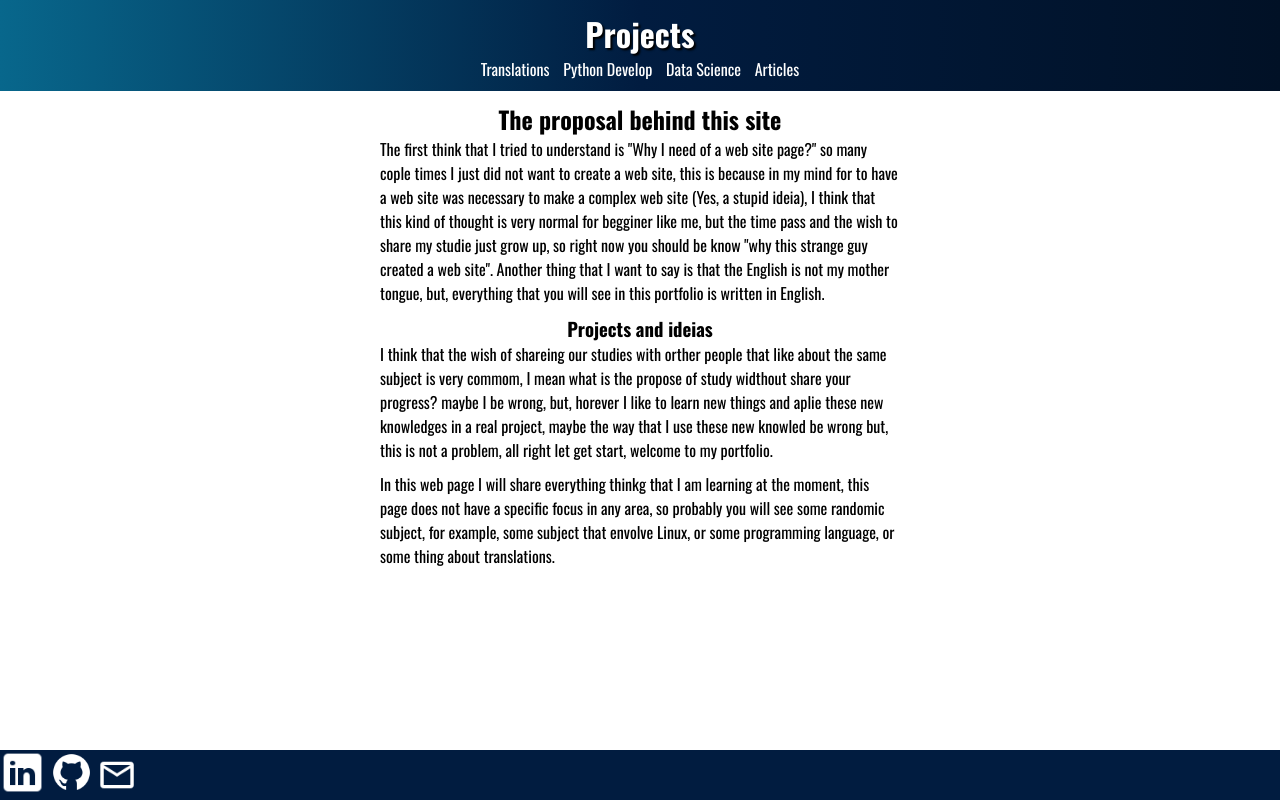
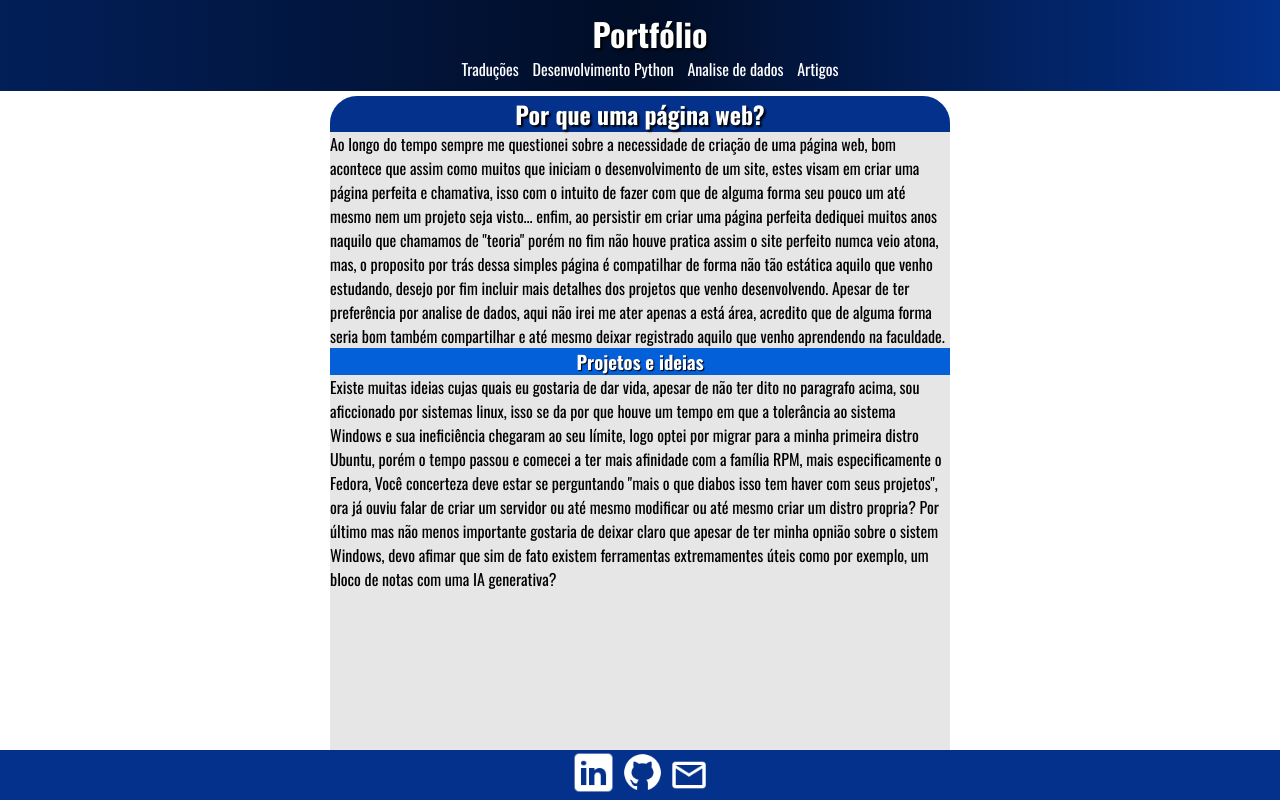
Before and after one commit to Diogonogueirasantos/Web, a plain HTML site: page index.html in a window 1280 px wide. Drawn offline with Linux system fonts and the light colour scheme.

Commit message:
At 31/01/2025

```diff
--- a/form.css
+++ b/form.css
@@ -4,11 +4,11 @@
 }
 
 :root{
-    --fist:#011C40;
-    --second:#011126;
-    --third:#032859;
-    --fourth:#074973;
-    --fifth:#08678C;
+    --fist:#03318C;
+    --second:#021F59;
+    --third:#010D26;
+    --fourth:#0460D9;
+    --fifth:#0476D9;
 
 }
 
@@ -18,19 +18,42 @@
 }
 
 body{
-    position: relative;
-    min-height: 100%;
+    display: flex;
+    flex-direction: column;
     min-height: 100vh;
 }
 
+body main{
+    border-radius: 27px 27px 0px 0px;
+    flex: 1;
+    border: 0;
+    width: 620px;
+    background: #e6e6e6;
+
+}
+
+body main h2{
+    border-radius: 27px 27px 0px 0px;
+    background: var(--fist);
+    color: #fff;
+    text-align: center;
+    text-shadow: 2px 2px 2px #000;
+}
+
+body main h3, h4, h5{
+    background-color: var(--fourth);
+    color: #fff;
+    text-align: center;
+    text-shadow: 1px 1px 1px #000;
+}
+
 header{
-    display: flex;
-    flex-direction:column;
-    min-width: 320px;
-    background-image:linear-gradient(to right, var(--fifth), var(--fist), var(--second));
+    width: 100%;
+    background-image:linear-gradient(to left, var(--fist), var(--third), var(--second));
     color:#fff;
     padding: 10px;
     text-align: center;
+    margin-bottom: 5px;
 }
 
 header h1{
@@ -62,23 +85,20 @@ header a:active{
     color:var(--third);
 }
 
-main {
-    max-width: 520px;
-    display: flex;
-    flex-wrap: wrap;
-    flex-direction: column;
-    margin-top: 10px;
-
-}
 
 
 
 footer{
     display: block;
+    width: 100%;
+    text-align: center;
     background: var(--fist);
     color:#fff;
-    width: 100%;
-    bottom: 0;
-    position:absolute;
-    min-width:360px;
 }
+
+
+.video_ajust{
+    width: 440px;
+    min-width: 245px;
+
+}
--- a/index.html
+++ b/index.html
@@ -9,29 +9,24 @@
     </head>
     <body>
         <header>
-            <h1>Projects</h1>
+            <h1>Portfólio</h1>
             <nav>
-                <a href="translations.html">Translations</a>
-                <a href="python_development.html">Python Develop</a>
-                <a href="">Data Science</a>
-                <a href="">Articles</a>
+                <a href="translations.html">Traduções</a>
+                <a href="python_development.html">Desenvolvimento Python</a>
+                <a href="">Analise de dados</a>
+                <a href="">Artigos</a>
             </nav>
         </header>
         <main>
-            <h2 class="titulos">The proposal behind this site</h2>
+            <h2 class="titulos">Por que uma página web?</h2>
             <article>
                 <p>
-                    The first think that I tried to understand is "Why I need of a web site page?" so many cople times I just did not want to create a web site, this is because in my mind for to have a web site was necessary to make a complex web site (Yes, a stupid ideia), I think that this kind of thought is very normal for begginer like me, but the time pass and the wish to share my studie just grow up, so right now you should be know "why this strange guy created a web site".
-                    Another thing that I want to say is that the English is not my mother tongue, but, everything that you will see in this portfolio is written in English.
+                    Ao longo do tempo sempre me questionei sobre a necessidade de criação de uma página web, bom acontece que assim como muitos que iniciam o desenvolvimento de um site, estes visam em criar uma página perfeita e chamativa, isso com o intuito de fazer com que de alguma forma seu pouco um até mesmo nem um projeto seja visto... enfim, ao persistir em criar uma página perfeita dediquei muitos anos naquilo que chamamos de "teoria" porém no fim não houve pratica assim o site perfeito numca veio atona, mas, o proposito por trás dessa simples página é compatilhar de forma não tão estática aquilo que venho estudando, desejo por fim incluir mais detalhes dos projetos que venho desenvolvendo. Apesar de ter preferência por analise de dados, aqui não irei me ater apenas a está área, acredito que de alguma forma seria bom também compartilhar e até mesmo deixar registrado aquilo que venho aprendendo na faculdade.
                 </p>
             </article>
-        </main>
-        <main >
-            <h3 class="titulos">Projects and ideias</h3>
-            <p>I think that the wish of shareing our studies with orther people that like about the same subject is very commom, I mean what is the propose of study widthout share your progress? maybe I be wrong, but, horever I like to learn new things and aplie these new knowledges in a real project, maybe the way that I use these new knowled be wrong but, this is not a problem,  all right let get start, welcome to my portfolio.</p>
-        </main>
-        <main>
-           <p>In this web page I will share everything thinkg that I am learning at the moment, this page does not have  a specific focus in any area, so probably you will see some randomic subject, for example, some subject that envolve Linux, or some programming language, or some thing about translations.</p>
+            <article><h3>Projetos e ideias</h3>
+                <p>Existe muitas ideias cujas quais eu gostaria de dar vida, apesar de não ter dito no paragrafo acima, sou aficcionado por sistemas linux, isso se da por que houve um tempo em que a tolerância ao sistema Windows e sua ineficiência chegaram ao seu límite, logo optei por migrar para a minha primeira distro Ubuntu, porém o tempo passou e comecei a ter mais afinidade com a família RPM, mais especificamente o Fedora, Você concerteza deve estar se perguntando "mais o que diabos isso tem haver com seus projetos", ora já ouviu falar de criar um servidor ou até mesmo modificar ou até mesmo criar um distro propria?
+                    Por último mas não menos importante gostaria de deixar claro que apesar de ter minha opnião sobre o sistem Windows, devo afimar que sim de fato existem ferramentas extremamentes úteis como por exemplo, um bloco de notas com uma IA generativa? </p></article>
         </main>
         <footer>
             <nav>
```
Also changed, not shown: python_development.html (+5 -3 lines), translations.html (+1 -1 lines).
